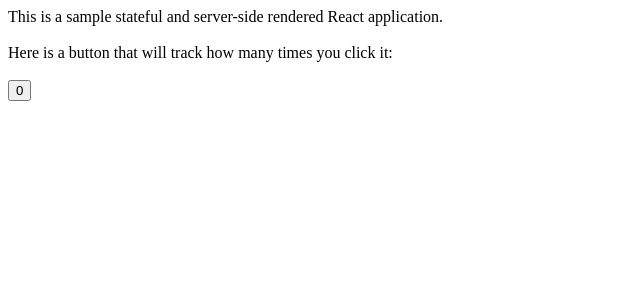
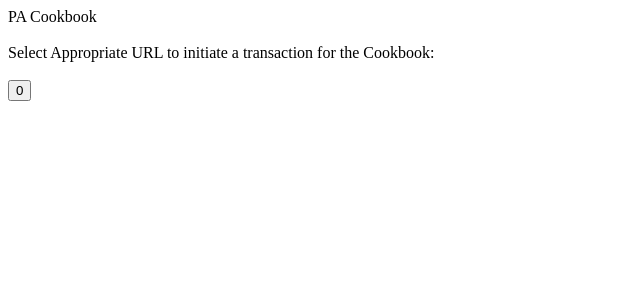
Before and after one commit to dunit1977/poc, a React app: page / in a window 1280 px wide. Shown: the top 300 px of the page, without its empty margins (0-640 px from the left). Built offline with nearby package versions, Linux system fonts and the light colour scheme; the HTML template or start-up script is replaced by a standard one.

Commit message:
editorial changes to app.js

```diff
--- a/src/components/App.js
+++ b/src/components/App.js
@@ -1,18 +1,18 @@
-import React, { useState } from 'react';
+import React, { useState, useEffect} from 'react';
+
 
 export default function App() {
     const [count, setCount] = useState(0);
     return (
         <div>
-        This is a sample stateful and server-side
-    rendered React application.
-    <br />
-    <br />
-    Here is a button that will track
-    how many times you click it:
-        <br />
-    <br />
-    <button onClick={() => setCount(count + 1)}>{count}</button>
-    </div>
-);
+            PA Cookbook
+            <br/>
+            <br/>
+            Select Appropriate URL to initiate a transaction for the Cookbook:
+            <br/>
+            <br/>
+            <button onClick={() => setCount(count + 1)}>{count}</button>
+        </div>
+    );
+
 }
```
Also changed, not shown: src/components/Header.js (deleted).
